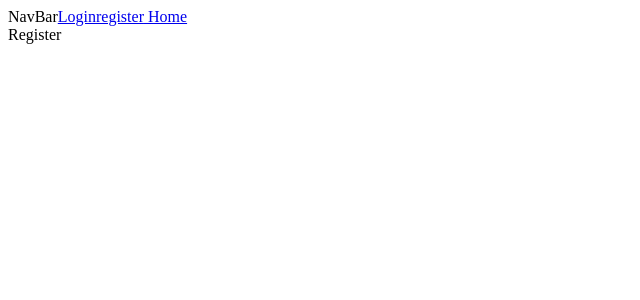
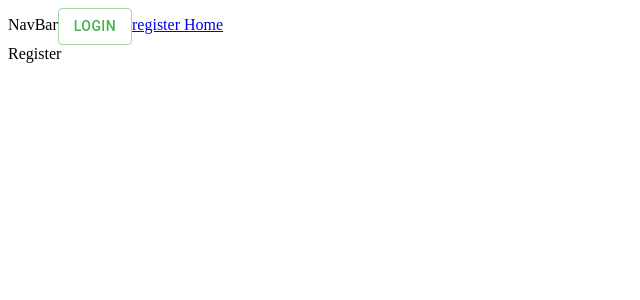
Before and after one commit to UsefSalim/client-e-comm, a React (Create React App) app: page /register in a window 1280 px wide. Shown: the top 300 px of the page, without its empty margins (0-640 px from the left). Built offline with nearby package versions, Linux system fonts and the light colour scheme.

Commit message:
add @material-ui/code and icons configuration theme for color palet

```diff
--- a/package.json
+++ b/package.json
@@ -3,6 +3,8 @@
   "version": "0.1.0",
   "private": true,
   "dependencies": {
+    "@material-ui/core": "^4.11.3",
+    "@material-ui/icons": "^4.11.2",
     "@testing-library/jest-dom": "^5.11.4",
     "@testing-library/react": "^11.1.0",
     "@testing-library/user-event": "^12.1.10",
--- a/src/components/Header/Navbar.jsx
+++ b/src/components/Header/Navbar.jsx
@@ -1,10 +1,13 @@
+import { Button } from '@material-ui/core'
 import React from 'react'
 import {Link} from 'react-router-dom'
 function Navbar() {
   return (
     <div>
       NavBar
-      <Link to="/login">Login</Link>
+      <Link to="/login">
+        <Button color="secondary" variant="outlined">Login</Button>
+      </Link>
       <Link to="/register">register</Link>
       <Link to="/"> Home</Link>
     </div>
--- a/src/index.js
+++ b/src/index.js
@@ -1,10 +1,14 @@
 import React from 'react';
 import ReactDOM from 'react-dom';
 import App from './components/App.jsx';
+import { ThemeProvider } from '@material-ui/core/styles';
+import theme from './theme'
 
 ReactDOM.render(
   <React.StrictMode>
+   <ThemeProvider theme={theme}>
     <App />
+    </ThemeProvider>
   </React.StrictMode>,
   document.getElementById('root')
 );
--- /dev/null
+++ b/src/theme.js
@@ -0,0 +1,16 @@
+import { createMuiTheme } from '@material-ui/core/styles';
+import purple from '@material-ui/core/colors/purple';
+import green from '@material-ui/core/colors/green';
+
+const theme = createMuiTheme({
+  palette: {
+    primary: {
+      main: purple[500],
+    },
+    secondary: {
+      main: green[500],
+    },
+  },
+});
+
+export default theme
```
Also changed, not shown: 1 other file (tests, documents, lock files or other folders).
